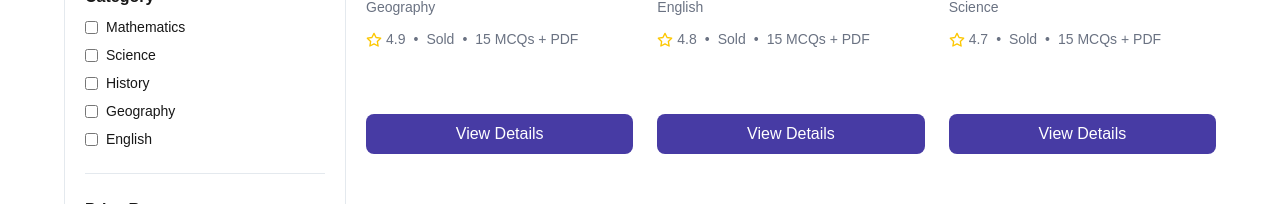
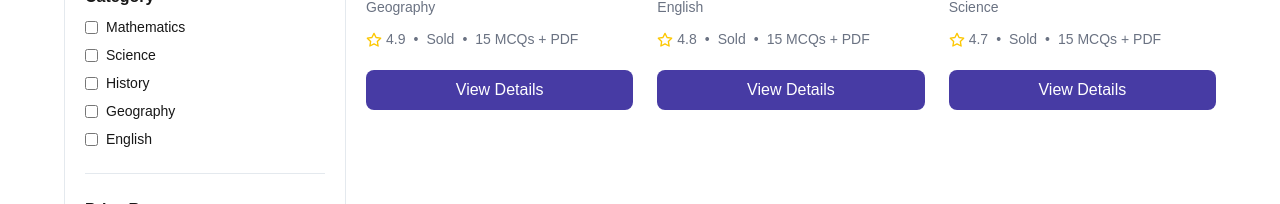
Before and after one commit to LabsTechno-128/thinkhive-frontend, a Next.js app: page /category/history in a window 1280 px wide. Shown: the part 483-687 px from the top of the page. Built offline with nearby package versions, Linux system fonts and the light colour scheme.

Commit message:
dynamic page

```diff
--- /dev/null
+++ b/src/app/category/[slug]/[id]/page.tsx
@@ -0,0 +1,15 @@
+'use client';
+
+import React, { use } from 'react';
+
+export default function QuizPage({ params }: { params: Promise<{ slug: string; id: string }> }) {
+  // Unwrap the promise
+  const { slug, id } = use(params);
+
+  return (
+    <div className="w-[90%] mx-auto py-10">
+      <h2 className="text-2xl font-bold mb-4">Category: {slug}</h2>
+      <h3 className="text-xl font-semibold">Quiz ID: {id}</h3>
+    </div>
+  );
+}
--- a/src/app/category/[slug]/page.tsx
+++ b/src/app/category/[slug]/page.tsx
@@ -55,6 +55,7 @@ export default function CategoryPage({
   params: Promise<{ slug: string }>;
 }) {
   const { slug } = React.use(params);
+  console.log("slug", typeof(slug))
   const [sortOrder, setSortOrder] = useState('relevant');
   const [favorites, setFavorites] = useState<number[]>([]);
   const [openBestFilter, setOpenBestFilter] = useState(true);
@@ -83,7 +84,7 @@ export default function CategoryPage({
       {/* Header */}
       <div className="flex justify-between items-center mb-6">
         <h2 className="text-xl font-semibold">Showing quiz for “{slug}”</h2>
-        <div className='flex gap-4'>
+        <div className="flex gap-4">
           <div className="flex items-center gap-2">
             <label className="text-sm text-gray-600">Sort By:</label>
             <select
--- a/src/components/card/QuizCard.tsx
+++ b/src/components/card/QuizCard.tsx
@@ -1,14 +1,17 @@
-"use client";
-import Image from "next/image";
-import { FiHeart, FiStar } from "react-icons/fi";
-import { quizType } from "./type";
+'use client';
+import Image from 'next/image';
+import { FiHeart, FiStar } from 'react-icons/fi';
+import { quizType } from './type';
+import Link from 'next/link';
 
-
-
-export default function QuizCard({ quiz , isFavorite, onToggleFavorite }:{
-  quiz:quizType,
-  isFavorite:boolean,
-  onToggleFavorite:(id:number)=>void
+export default function QuizCard({
+  quiz,
+  isFavorite,
+  onToggleFavorite
+}: {
+  quiz: quizType;
+  isFavorite: boolean;
+  onToggleFavorite: (id: number) => void;
 }) {
   return (
     <div className="bg-white rounded-2xl  transition-all duration-300  flex flex-col relative h-[420px]">
@@ -20,7 +23,7 @@ export default function QuizCard({ quiz , isFavorite, onToggleFavorite }:{
         >
           <FiHeart
             size={22}
-            fill={isFavorite ? "red" : "none"}
+            fill={isFavorite ? 'red' : 'none'}
             strokeWidth={1.5}
           />
         </button>
@@ -57,9 +60,11 @@ export default function QuizCard({ quiz , isFavorite, onToggleFavorite }:{
       </div>
 
       {/* Button */}
-      <button className="mt-auto bg-primary hover:bg-secondary text-white py-2 rounded-lg font-medium hover:opacity-90 transition-all">
-        View Details
-      </button>
+      <Link href={`/category/${quiz.category.toLowerCase()}/${quiz.id}`}>
+        <button className="mt-auto bg-primary hover:bg-secondary text-white py-2 rounded-lg font-medium hover:opacity-90 transition-all w-full">
+          View Details
+        </button>
+      </Link>
     </div>
   );
 }
```
